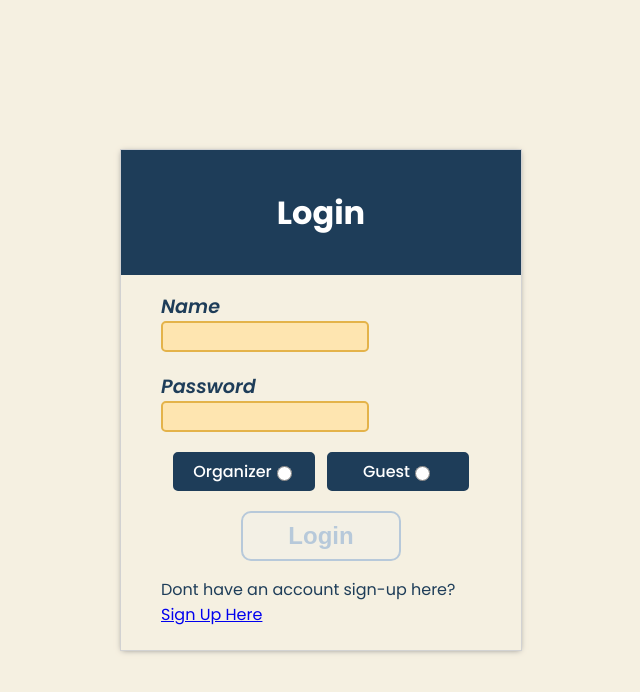
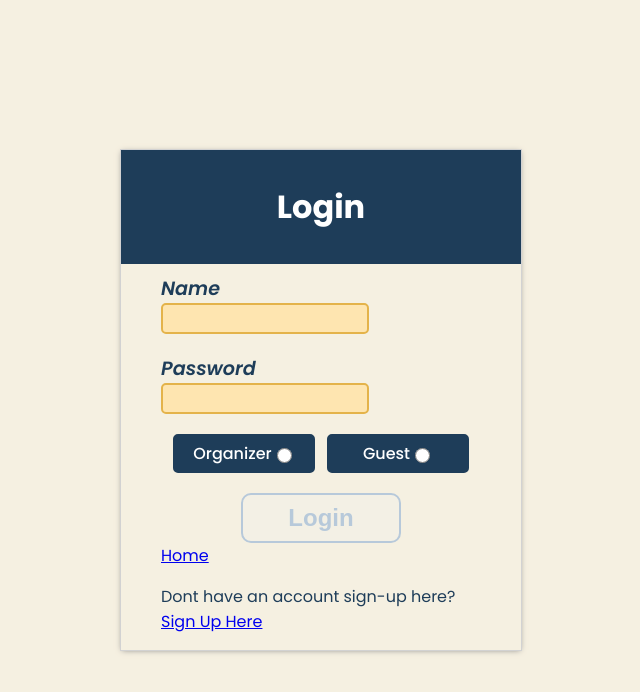
Before and after one commit to Build-Week-Potluck-Planner-tt41/front-end, a React (Create React App) app in the folder potluck/: page /login in a window 1280 px wide. Shown: the top 692 px of the page, without its empty margins (319-959 px from the left). Built offline with nearby package versions, Linux system fonts and the light colour scheme; no server answers.

Commit message:
sign in n sign up are good

```diff
--- a/potluck/src/components/LoginForm.js
+++ b/potluck/src/components/LoginForm.js
@@ -90,10 +90,11 @@ export default function LoginForm(props) {
 
     return (
         <div>
+
             <FormStyled onSubmit={userSubmit}>
-                <LoginStyled>
+                    <LoginStyled>
                     <TopDiv>
-                        <h1>Login</h1><br />
+                    <h1>Login</h1><br />
                     </TopDiv>
                     <InfoDiv>
                         <div>{formErrors.name}</div>
@@ -140,7 +141,9 @@ export default function LoginForm(props) {
                             </RadioLabel>
                         </RadioDiv>
                         <Button disabled={disabled}>Login</Button>
+                        <Link to ='/'>Home</Link>
                         <p>Dont have an account sign-up here? <br></br> <Link to ="/sign-up">Sign Up Here</Link> </p>
+
                     </InfoDiv>
                 </LoginStyled>
             </FormStyled>
--- a/potluck/src/components/signUpForm.js
+++ b/potluck/src/components/signUpForm.js
@@ -143,6 +143,7 @@ export default function SignUpForm() {
                             </RadioLabel>
                         </RadioDiv>
                         <Button disabled={disabled}>Sign Up</Button>
+                        <Link to ='/'>Home</Link>
                         <p>Already have an account? Log In here <br></br><Link to ="/login">Log In Here</Link> </p>
                     </InfoDiv>
                 </SignUpStyled>
```
Also changed, not shown: 1 other file (tests, documents, lock files or other folders).
